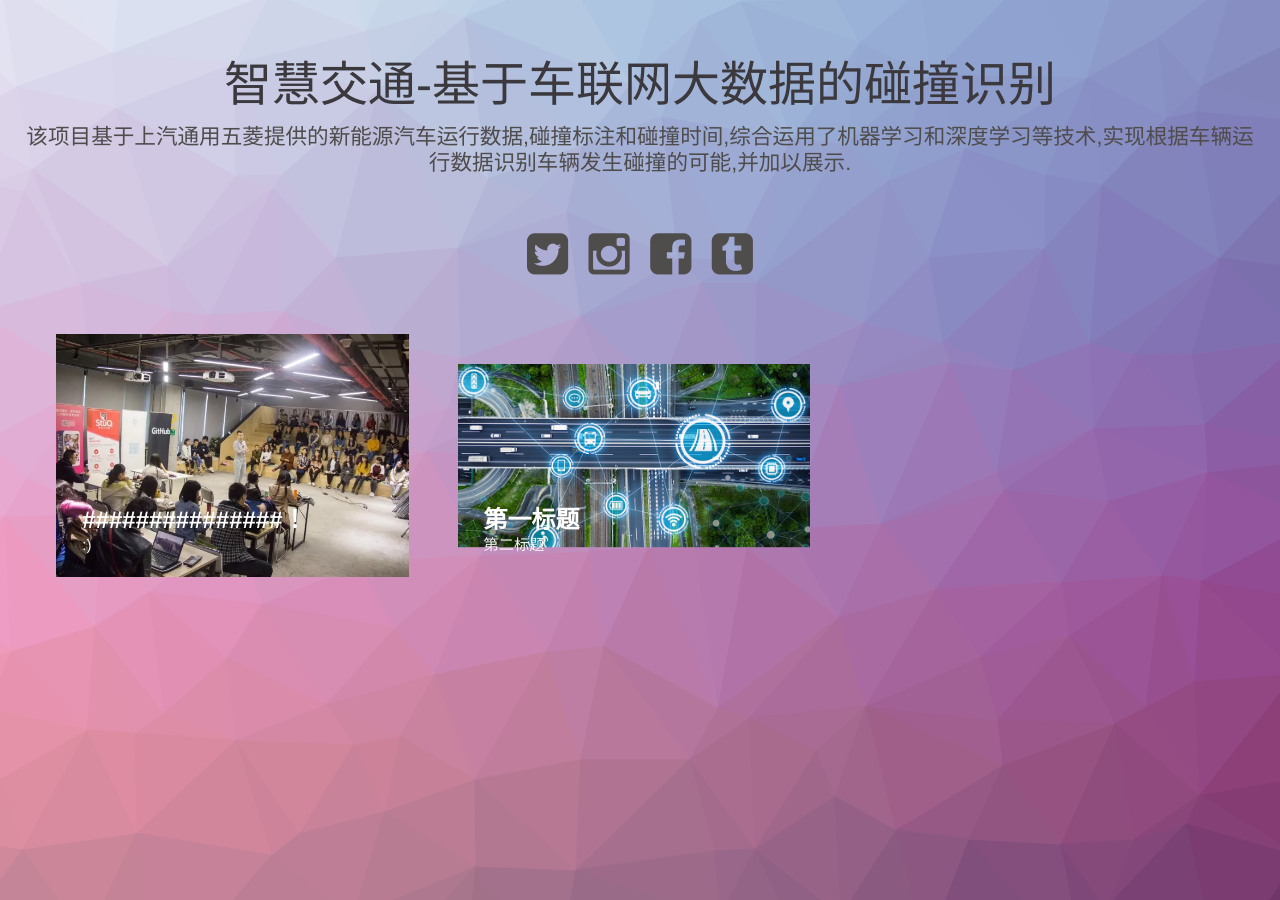
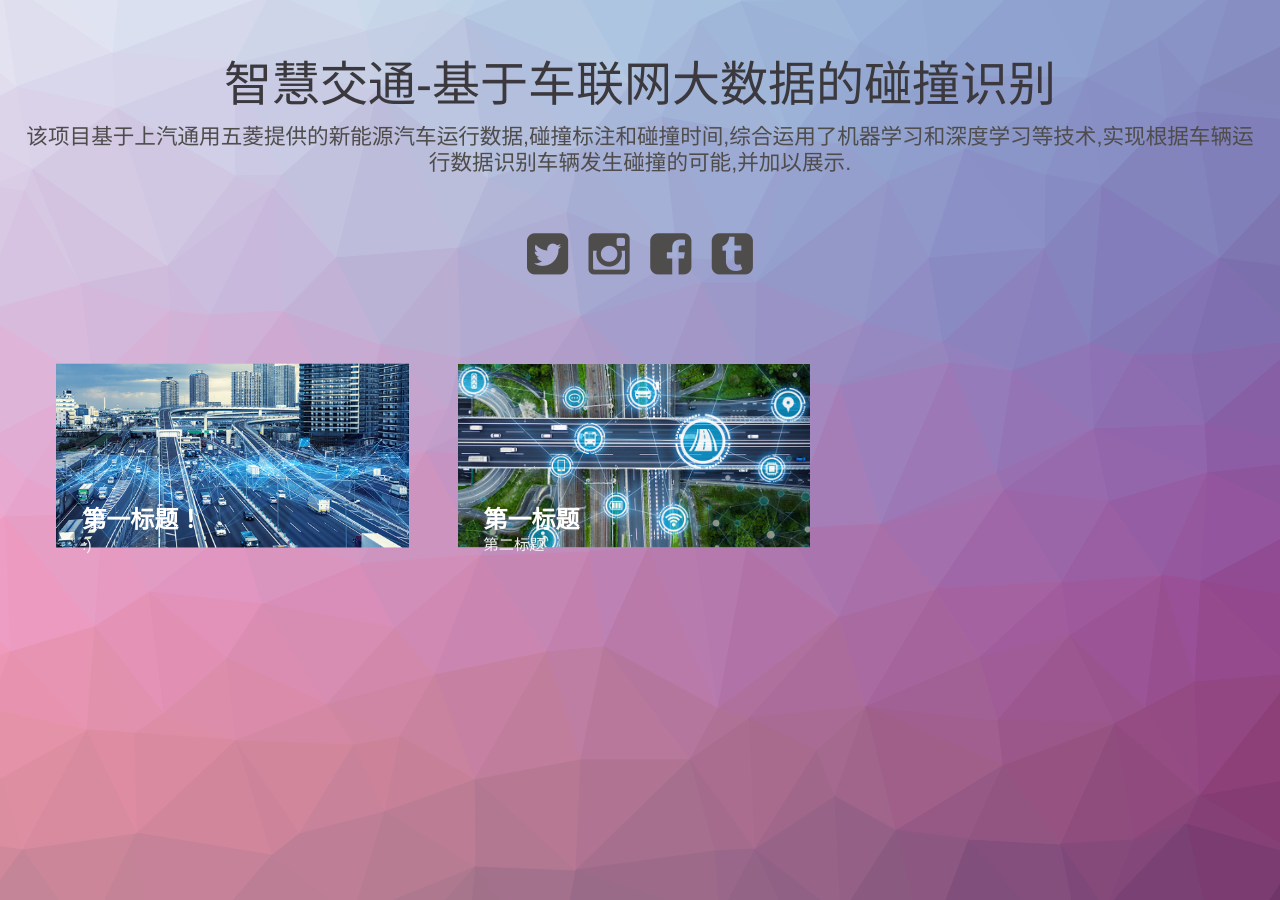
Before and after one commit to Emroy-can/Blog, a Jekyll site: the page built from index.html, in a window 1280 px wide. Built offline with Jekyll 4.4.1, drawn with Linux system fonts in a browser that asks for light colours.

Commit message:
Update 2021-12-13-wow-so-amazing.md

```diff
--- a/_posts/2021-12-13-wow-so-amazing.md
+++ b/_posts/2021-12-13-wow-so-amazing.md
@@ -1,9 +1,9 @@
 ---
-title:  "###############！"
+title:  "第一标题！"
 subtitle: ":)"
 author: "Emroy"
 avatar: "assets/images/authors/logo.jpg"
-image: "assets/images/500.jpg"
+image: "assets/images/2.jpg"
 ---
 
 
```
